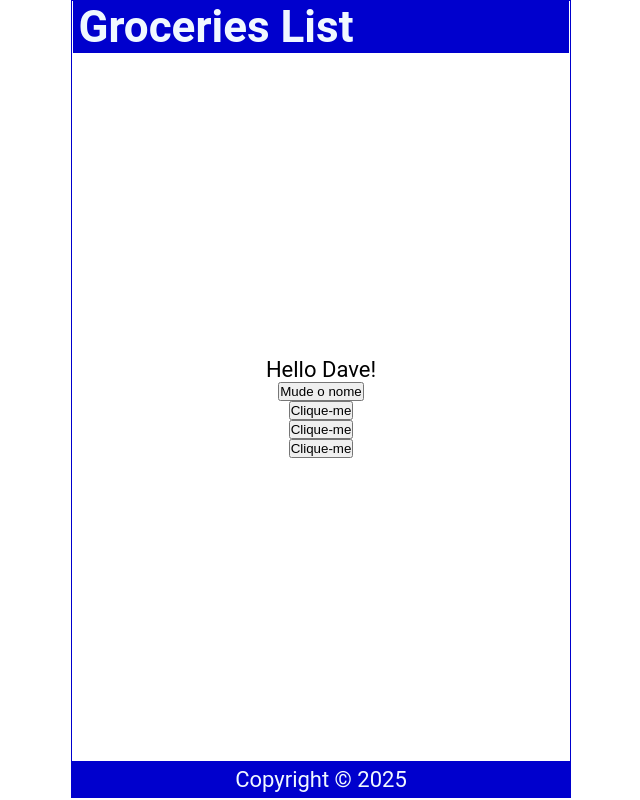
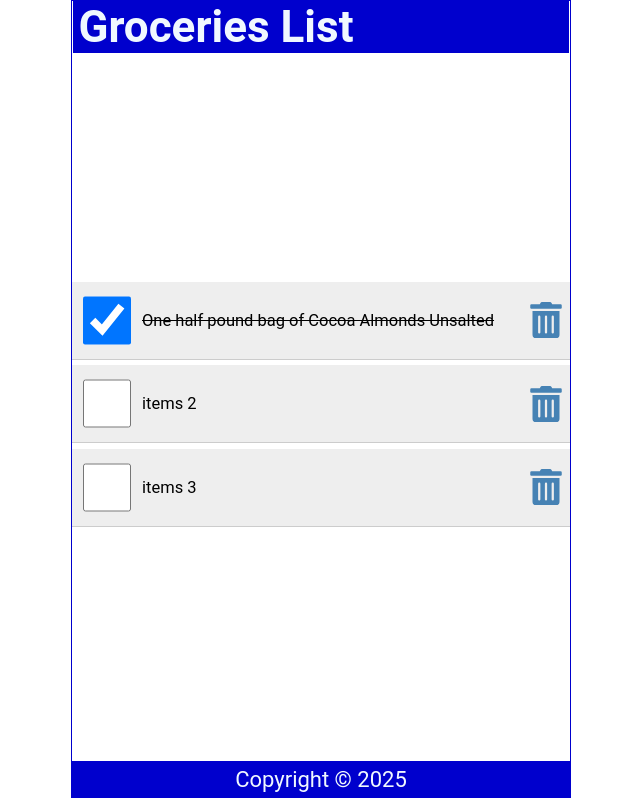
Before and after one commit to otorquati/ReactNativeTutorial, a React (Create React App) app: page / in a window 1280 px wide. Shown: the whole page, without its empty margins (319-959 px from the left). Built offline with nearby package versions, Linux system fonts and the light colour scheme; the HTML template or start-up script is replaced by a standard one.

Commit message:
feat: tutorial 07 - List and keys

```diff
--- a/src/App.js
+++ b/src/App.js
@@ -6,7 +6,7 @@
 
   return (
     <div className="App">
-      <Header />
+      <Header title="Groceries List"/>
       <Content />
       <Footer />
     </div>
--- a/src/Content.js
+++ b/src/Content.js
@@ -1,36 +1,68 @@
-import { useState } from 'react';
+import { useState } from "react";
+import { FaTrashAlt } from "react-icons/fa";
 
 const Content = () => {
-	const [ name, setName ] = useState('Dave');
-  const [ count, setCount ] = useState(0);
+  const [items, setItems] = useState([
+    {
+      id: 1,
+      checked: true,
+      item: "One half pound bag of Cocoa Almonds Unsalted",
+    },
+    {
+      id: 2,
+      checked: false,
+      item: "items 2",
+    },
+    {
+      id: 3,
+      checked: false,
+      item: "items 3",
+    },
+  ]);
 
-  const handleNameChanges = () => {
-    const names = ['Bob', 'Kevin', 'Dave'];
-    const int = Math.floor(Math.random() * 3);
-    setName(names[int]);
-    return names[int]
-     }
-  const handleClick = () => {
-    setCount(count + 1)
-    setCount(count + 1)
-    console.log(count)
-  }
-  const handleClick2 = (name) => {
-    console.log(count)
-  }
-  const handleClick3 = (e) => {
-    console.log(e.target.innerText)
-  }
+  const handleCheck = (id) => {
+    const listItems = items.map((item) =>
+      item.id === id ? { ...item, checked: !item.checked } : item
+    );
+    setItems(listItems);
+    localStorage.setItem("shoppinglist", JSON.stringify(listItems));
+  };
+
+  const handleDelete = (id) => {
+    const listItems = items.filter((item) => item.id !== id);
+    setItems(listItems);
+    localStorage.setItem("shoppinglist", JSON.stringify(listItems));
+  };
+
   return (
-	<main>
-		<p onDoubleClick={handleClick}>
-      Hello { name }!</p>
-    <button onClick={handleNameChanges}>Mude o nome</button>
-    <button onClick={handleClick}>Clique-me</button>
-    <button onClick={handleClick2}>Clique-me</button>
-    <button onClick={(e)=>handleClick3(e)}>Clique-me</button>
-	</main>
-  )
-}
+    <main>
+      { items.length ? (
+      <ul>
+        {items.map((items) => (
+          <li className="items" key={items.id}>
+            <input
+              type="checkbox"
+              onChange={() => handleCheck(items.id)}
+              checked={items.checked}
+            />
+            <label
+              style={items.checked ? { textDecoration: "line-through" } : null}
+              onDoubleClick={() => handleCheck(items.id)}
+            >
+              {items.item}
+            </label>
+            <FaTrashAlt
+              onClick={() => handleDelete(items.id)}
+              role="button"
+              tabIndex="0"
+            />
+          </li>
+        ))}
+      </ul> ):(
+           <p style={{marginTop: '2rem'}}>Your shopping list is empty.</p>
+      )}
+    </main>
+  );
+};
 
-export default Content
+export default Content;
--- a/src/Header.js
+++ b/src/Header.js
@@ -1,10 +1,10 @@
 import React from 'react'
 
-const Header = () => {
+const Header = ({title}) => {
 
   return (
 	<header>
-		<h1>Groceries List</h1>
+		<h1>{title}</h1>
 	</header>
   )
 }
--- a/src/index.css
+++ b/src/index.css
@@ -48,6 +48,63 @@
   align-items: center;
   overflow-y: auto;
 }
+ul {
+ width: 100%;
+  list-style: none;
+  padding: 0. 0.25rem 0.25rem;
+}
+
+ul li::before {
+  content: '\200B';
+}
+
+.items {
+  display: flex;
+  justify-content: flex-start;
+  align-items: center;
+  padding: 0.5rem 0 0.5rem 0.5rem;
+  margin: 0.25rem 0;
+  background-color: #eee;
+  border-bottom: 1px solid #ccc;
+}
+
+.items:first-child{
+  margin: 0;
+}
+
+.items input[type='checkbox'] {
+  text-align: center;
+  width: 2.5rem;
+  width: 48px;
+  min-width: 48px;
+  height: 2.5rem;
+  min-height: 48px;
+  cursor: pointer;
+  margin-right: 0.5rem;
+}
+
+.items input[type='checkbox']:focus + label{
+  text-decoration: underline;
+}
+.items > label {
+  font-size: 0.75rem;
+  flex-grow: 1;
+}
+
+.items svg {
+  width: 48px;
+  min-width: 48px;
+  height: 36px;
+  font-size: 1rem;
+  color: steelblue;
+  cursor: pointer;
+}
+
+.items svg:focus,
+.items svg:hover{
+  color: red;
+  outline: none;
+}
 
 footer {
   width: 100%;
```
Also changed, not shown: package.json (+16 -4 lines), 1 other file (tests, documents, lock files or other folders).
